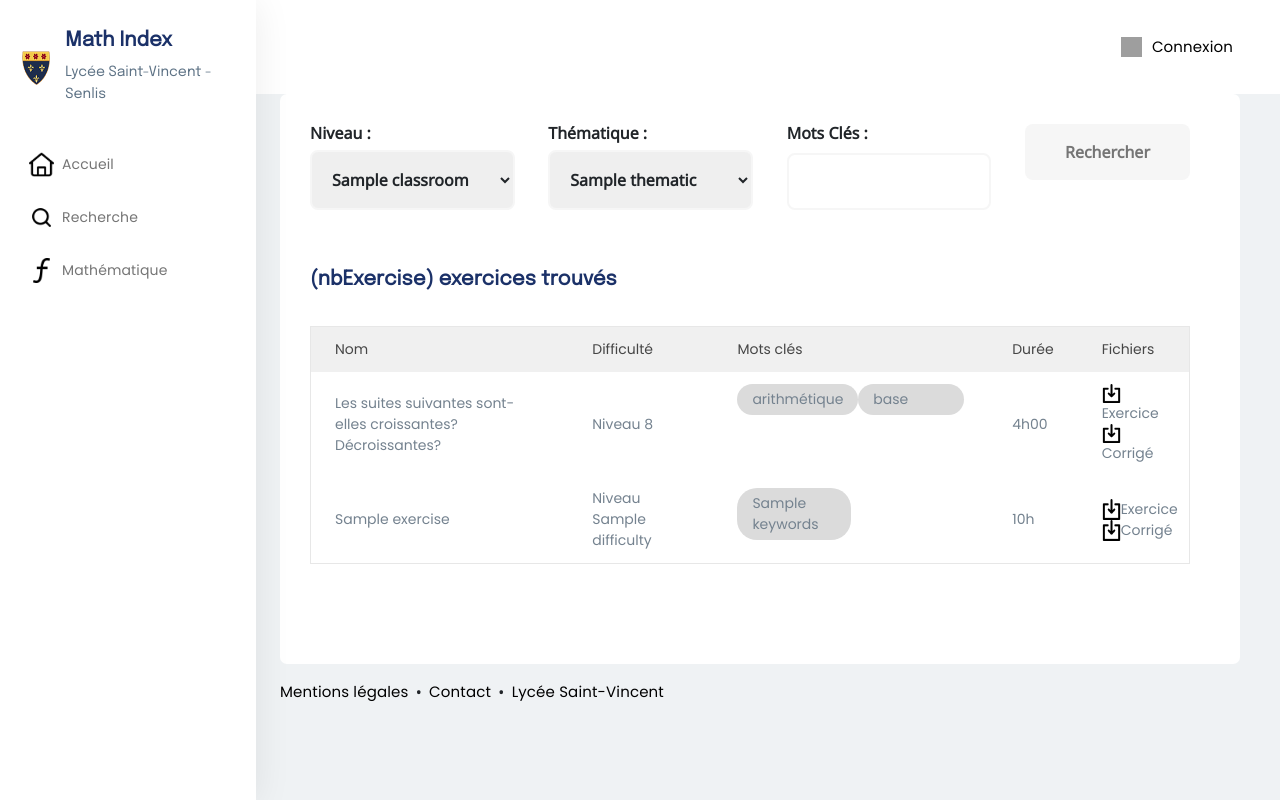
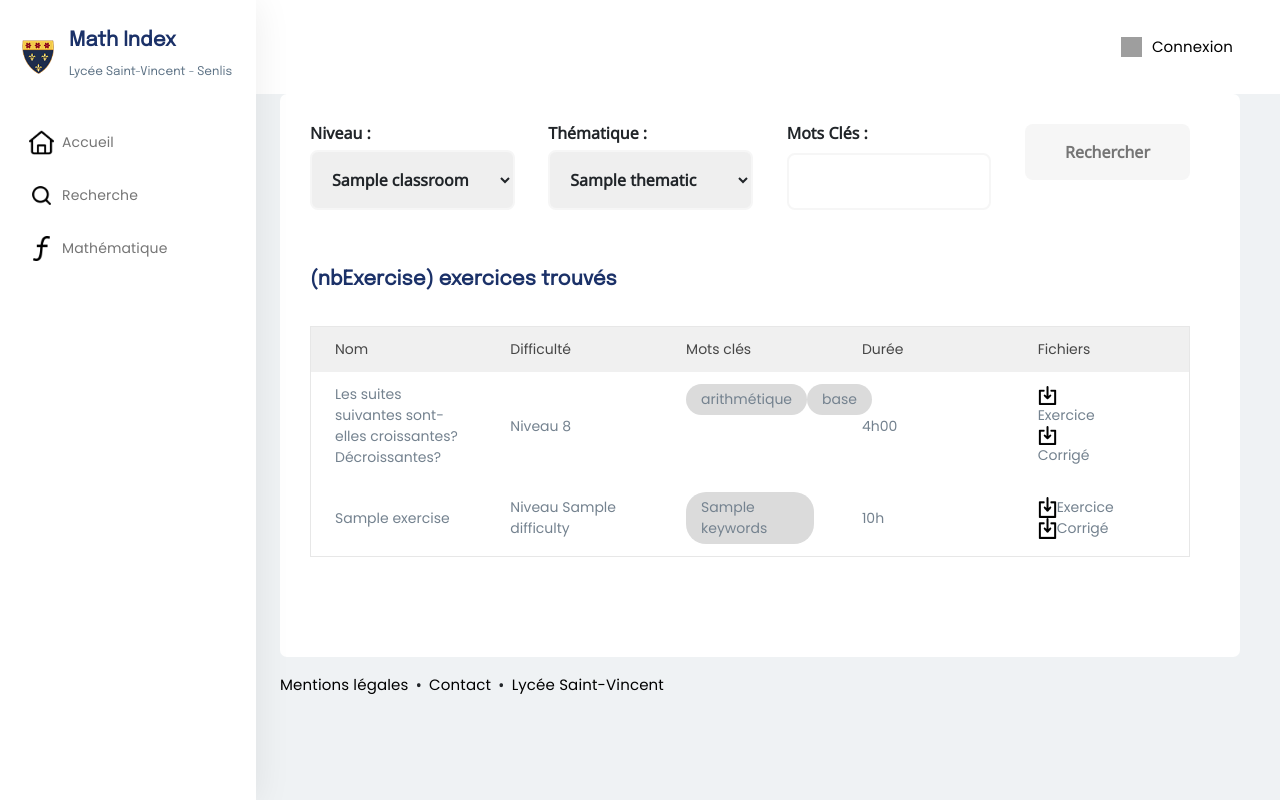
Before and after one commit to DuDuch23/MathIndex, a Symfony app: template templates/recherche/index.html.twig in a window 1280 px wide. Run offline with Twig, Linux system fonts and the light colour scheme; the template is opened without the code that fills it: most values are stand-ins (such as "Sample title", 1, 10 or a date in 2020); style sheets or scripts are compiled from the project's sources; some libraries are stand-ins or nearby versions; grey boxes are pictures that could not be loaded.

Commit message:
tailwind base recherche

```diff
--- a/assets/styles/base/base.scss
+++ b/assets/styles/base/base.scss
@@ -23,6 +23,11 @@ body {
 .img-nav-clamp{
     width: clamp(10px, 2vw, 25px);
     height: clamp(10px, 2vw, 25px);
+}
+
+.img-logo-clamp{
+    max-width: clamp(10px, 3vw, 32px);
+    height: clamp(10px, 3vw, 34px);
 }
 
 .color-title{
@@ -62,12 +67,6 @@ body {
     justify-content: center;
 }
 
-.content-logo img{
-    width: 32px;
-    height: 34px;
-}
-
-
 .text-logo{
     color: rgba(93, 114, 133, 1);
     display: grid;
@@ -95,8 +94,20 @@ body {
     display: flex;
     padding: 0 7px 0 7px;
     list-style-type: none;
-    cursor: pointer;
     border-radius: 4px;
+    transition: 50ms ease-in-out;
+}
+
+.nav-item:hover{
+    background-color: #F6F6F6;
+}
+
+.nav-item a:hover p{
+    color: #1B3168;
+    font-weight: 700;
+    line-height: 22px;
+    letter-spacing: 0.01em;
+    transition: 50ms ease-in-out;
 }
 
 .nav-item a{
@@ -118,6 +129,7 @@ body {
     padding: 8px;
     margin: 0;
     color: #757575;
+    transition: 50ms ease-in-out;
 }
 
 .nav-size-clamp{
@@ -257,14 +269,8 @@ footer ul p{
     color: #757575;
 }
 
-@media only screen and (max-width: 696px){
-    .side-nav{
-        display: none;
+@media only screen and (max-width: 1392px) {
+    .text-logo{
+        font-size: 12px;
     }
 }
-
-@media only screen and (min-width: 696px){
-    .side-nav{
-        display: block;
-    }
-}
--- a/assets/styles/pages/recherche.scss
+++ b/assets/styles/pages/recherche.scss
@@ -11,6 +11,7 @@
 }
 
 .content-rechercher{
+    gap: clamp(2px, 4vw, 28px);
 }
 
 .container-exercises{
@@ -45,3 +46,14 @@
     border-radius: 20px;
     padding: 5px 15px;
 }
+
+@media only screen and (max-width: 1240px){
+    .content-rechercher{
+        display: grid;
+        grid-template-columns: repeat(2, 1fr);
+    }
+
+    .info-search{
+        width: 100%;
+    }
+}
--- a/tailwind.config.js
+++ b/tailwind.config.js
@@ -5,6 +5,7 @@ module.exports = {
     extend: {
       gridTemplateColumns: {
         '2': 'repeat(2, 1fr)',
+        'custom': 'grid-repeat-2',
       }
     },
   },
--- a/templates/base.html.twig
+++ b/templates/base.html.twig
@@ -13,11 +13,11 @@
         {% endblock %}
     </head>
     <body>
-        <div class="side-nav">
+        <div class="side-nav md:block hidden">
             <div class="brand-nav-list">
                 <div class="nav-brand">
                     <div class="content-logo">
-                        <img src="{{ asset('media/logo.png') }}">
+                        <img class="img-logo-clamp" src="{{ asset('media/logo.png') }}">
                     </div>
                     <div class="content-text-logo">
                         <p class="text-logo"><span>Math Index</span>Lycée Saint-Vincent - Senlis</p>
@@ -203,8 +203,8 @@
                     {% endif %}
                 </div>
             </header>
-        <section class="flex justify-end">
-            <div class="w-9/12 mr-10">
+        <section class="flex justify-center md:justify-end">
+            <div class="w-11/12 md:mr-10 md:w-9/12">
 
                 {% if routeName == 'home' %}
                     <h1 class="title">Accueil</h1>
--- a/templates/recherche/index.html.twig
+++ b/templates/recherche/index.html.twig
@@ -3,7 +3,7 @@
 {% block title %}Rechercher des exercices{% endblock %}
 
 {% block body %}
-    <div class="content-rechercher d-flex justify-between mb-14">
+    <div class="content-rechercher d-flex justify-between mb-14 ">
         <div class="info-search">
             <span>
                 Niveau :
@@ -41,7 +41,7 @@
             (nbExercise) exercices trouvés
         </h2>
         <div class="">
-            <table class="container-exercises w-full">
+            <table class="container-exercises w-full table-fixed">
                 <thead class="thead-exercises">
                     <tr>
                         <th class="table-size-clamp">Nom</th>
@@ -55,7 +55,7 @@
                     <tr>
                         <td class="table-size-clamp info-exercise">Les suites suivantes sont-elles croissantes? Décroissantes?</td>
                         <td class="table-size-clamp info-exercise">Niveau 8</td>
-                        <td class="grid grid-cols-2 table-size-clamp info-exercise">
+                        <td class="flex table-size-clamp info-exercise">
                             <span class="keyword">arithmétique</span>
                             <span class="keyword">base</span>
                         </td>
@@ -69,7 +69,7 @@
                         <tr>
                             <td class="table-size-clamp info-exercise">{{ exercise.name }}</td>
                             <td class="table-size-clamp info-exercise">Niveau {{ exercise.difficulty }}</td>
-                            <td class="grid grid-cols-2 table-size-clamp info-exercise">
+                            <td class="flex table-size-clamp info-exercise">
                                 <span class="keyword">{{ exercise.keywords }}</span>
                             </td>
                             <td class="table-size-clamp info-exercise">{{ exercise.duration }}h</td>
```
